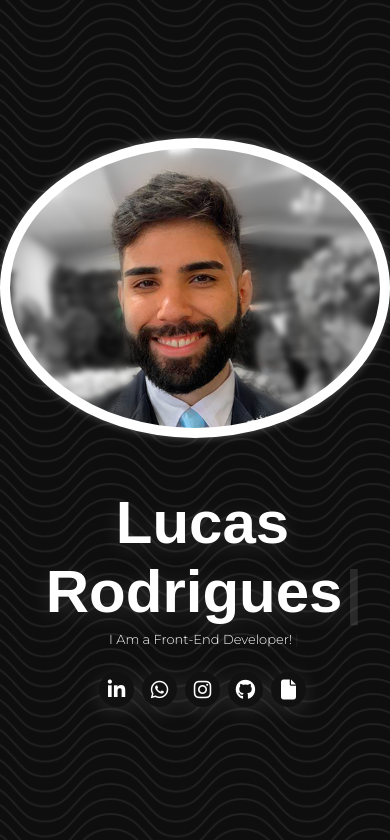
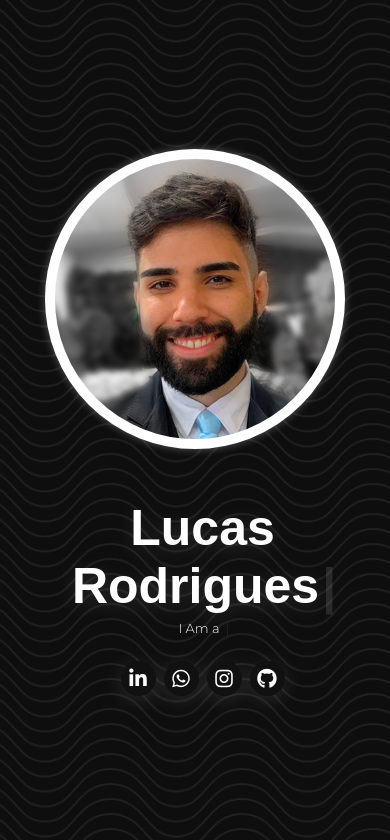
Before and after one commit to lucasrodbsb/personal-portfolio-reactjs, a React (Create React App) app: page / in a window 390 px wide. Shown: the top 840 px of the page. Built offline with nearby package versions, Linux system fonts and the light colour scheme; a web font is replaced by a local one.

Commit message:
resolving mobile bugs

```diff
--- a/src/pages/home/home.js
+++ b/src/pages/home/home.js
@@ -38,7 +38,7 @@ const Home = () => {
         words: ["Front-End Developer!", "UI/UX Designer!", "Web Developer!", "Tech Lover!", ],
         loop: 0, // Infinit
         typeSpeed: 100,
-        delaySpeed: 5000
+        delaySpeed: 3000
       });
 
     return (
@@ -55,7 +55,7 @@ const Home = () => {
                             <a href="https://wa.me/5561982789687" target="_blank" title="Whatsapp" rel="noreferrer"><i className="fab fa-whatsapp"></i></a>
                             <a href="https://instagram.com/gh0st_l?igshid=YmMyMTA2M2Y=" target="_blank" title="Instagram" rel="noreferrer"><i className="fab fa-instagram"></i></a>
                             <a href="https://github.com/lucasrodbsb" target="_blank" title="Github" rel="noreferrer"><i className="fab fa-github"></i></a>
-                            <a href="" onClick={onButtonClick} title="Curriculum" rel="noreferrer"><i className="fa fa-file"></i></a>
+                            <a className='curriculo' href="" onClick={onButtonClick} title="Curriculum" rel="noreferrer"><i className="fa fa-file"></i></a>
                         </div>
                     </div>
                 </div>
--- a/src/pages/home/style.css
+++ b/src/pages/home/style.css
@@ -254,8 +254,8 @@
   }
 
   @media only screen and (max-width: 400px){
-    .text-thumb>h1 {
-      font-size: 30px;
+    #nome {
+      font-size: 50px;
       /* text-align: left; */
     }
 
@@ -263,8 +263,9 @@
       font-size: 13px;
     }
   .image-thumb {
-      width: 100%;
+      width: 300px;
       height: 300px;
+      background-position: -89px -80px;
   }
     main>section {
       /* max-width: 1350px; */
@@ -301,6 +302,12 @@
         margin: 0 auto;
         width: 100%;
         background-color: #af2a2a;
+    }
+
+    @media only screen and (max-width: 600px){
+      .curriculo {
+          display: none;
+      }
     }
 
 
```
